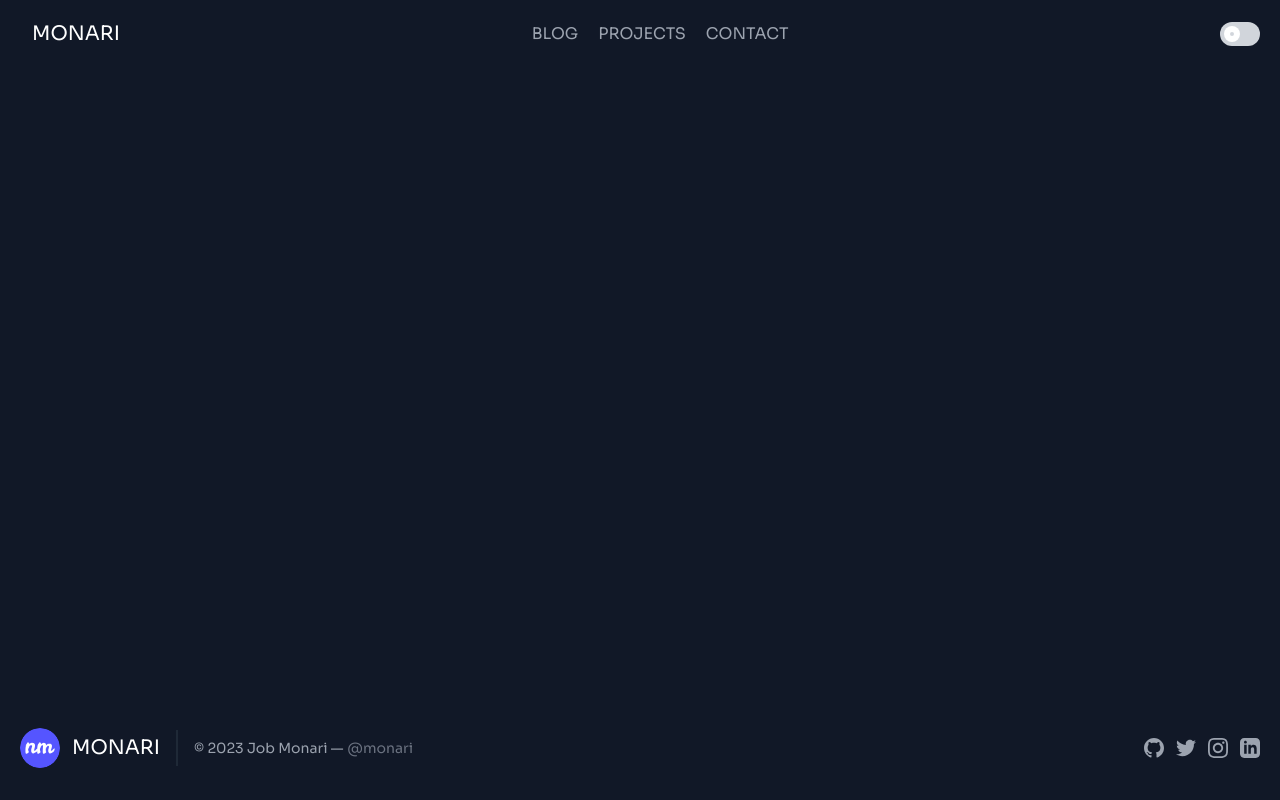
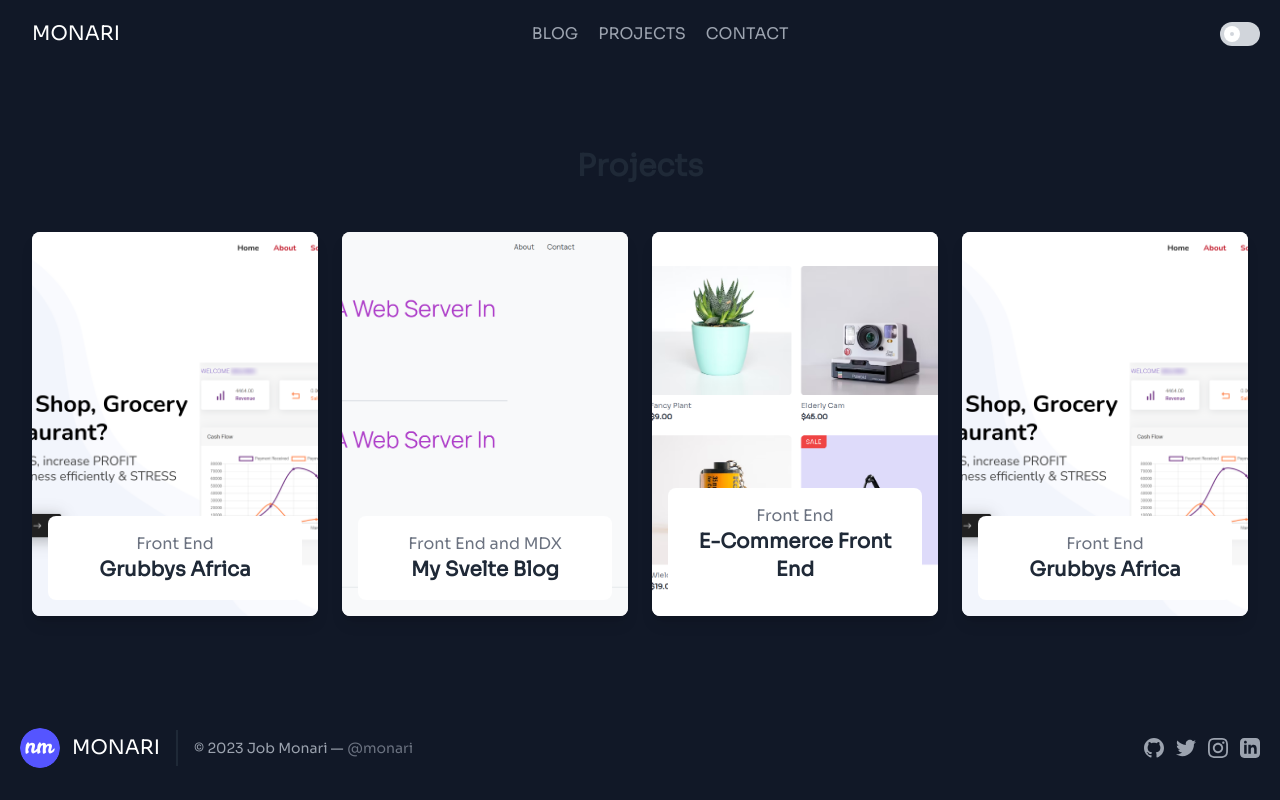
Before and after one commit to narie-monarie/portfolio, a Next.js app: page /projects in a window 1280 px wide. Built offline with nearby package versions, Linux system fonts and the light colour scheme.

Commit message:
ecommerce

```diff
--- a/app/blog/page.tsx
+++ b/app/blog/page.tsx
@@ -1,6 +1,6 @@
 export default function() {
   return (
-    <div className="container mx-auto w-10/12">
+    <div data-theme="dark" className="container mx-auto w-10/12">
       <section className="text-gray-400 bg-gray-900 body-font overflow-hidden">
         <div className="container px-5 py-24 mx-auto">
           <div className="-my-8 divide-y-2 divide-gray-800">
--- a/app/layout.tsx
+++ b/app/layout.tsx
@@ -22,7 +22,7 @@ export default function RootLayout({
     <html lang="en">
       <body className={sora.className} data-theme="dark">
         <div className="mx-auto flex flex-col h-screen justify-between">
-          <NavBar data-theme="light" />
+          <NavBar data-theme="dark" />
           {children}
           <Footer />
         </div>
--- a/app/projects/page.tsx
+++ b/app/projects/page.tsx
@@ -1,3 +1,75 @@
+interface ProjectItems {
+  image: string;
+  link: string;
+  project_category: string;
+  project_name: string;
+}
+
+const PROJECTS: Array<ProjectItems> = [
+  {
+    image: "/GrubbysAfrica.png",
+    link: "https://main--unrivaled-alpaca-004d61.netlify.app/#",
+    project_category: "Front End",
+    project_name: "Grubbys Africa",
+  },
+  {
+    image: "/MonariSpear.png",
+    link: "https://narie-m.vercel.app/",
+    project_category: "Front End and MDX",
+    project_name: "My Svelte Blog",
+  },
+  {
+    image: "/ecomm.png",
+    link: "https://ecomm-smoky.vercel.app/",
+    project_category: "Front End",
+    project_name: "E-Commerce Front End",
+  },
+  {
+    image: "/GrubbysAfrica.png",
+    link: "https://main--unrivaled-alpaca-004d61.netlify.app/#",
+    project_category: "Front End",
+    project_name: "Grubbys Africa",
+  },
+];
 export default function() {
-  return <div></div>;
+  return (
+    <div data-theme="dark">
+      <div className="py-6 sm:py-8 lg:py-12">
+        <div className="mx-auto max-w-screen-2xl px-4 md:px-8">
+          <h2 className="mb-8 text-center text-2xl font-bold text-gray-800 md:mb-12 lg:text-3xl">
+            Projects
+          </h2>
+
+          <div className="grid gap-4 sm:grid-cols-2 md:gap-6 lg:grid-cols-3 xl:grid-cols-4">
+            {PROJECTS.map((project) => {
+              return (
+                <div>
+                  <a
+                    href={project.link}
+                    className="group relative flex h-96 items-end overflow-hidden rounded-lg bg-gray-100 p-4 shadow-lg"
+                  >
+                    <img
+                      src={project.image}
+                      loading="lazy"
+                      alt="Photo by Austin Wade"
+                      className="absolute inset-0 h-full w-full object-cover object-center transition duration-200 group-hover:scale-110"
+                    />
+
+                    <div className="relative flex w-full flex-col rounded-lg bg-white p-4 text-center">
+                      <span className="text-gray-500">
+                        {project.project_category}
+                      </span>
+                      <span className="text-lg font-bold text-gray-800 lg:text-xl">
+                        {project.project_name}
+                      </span>
+                    </div>
+                  </a>
+                </div>
+              );
+            })}
+          </div>
+        </div>
+      </div>
+    </div>
+  );
 }
```
Also changed, not shown: public/MonariSpear.png (added), public/ecomm.png (added).
